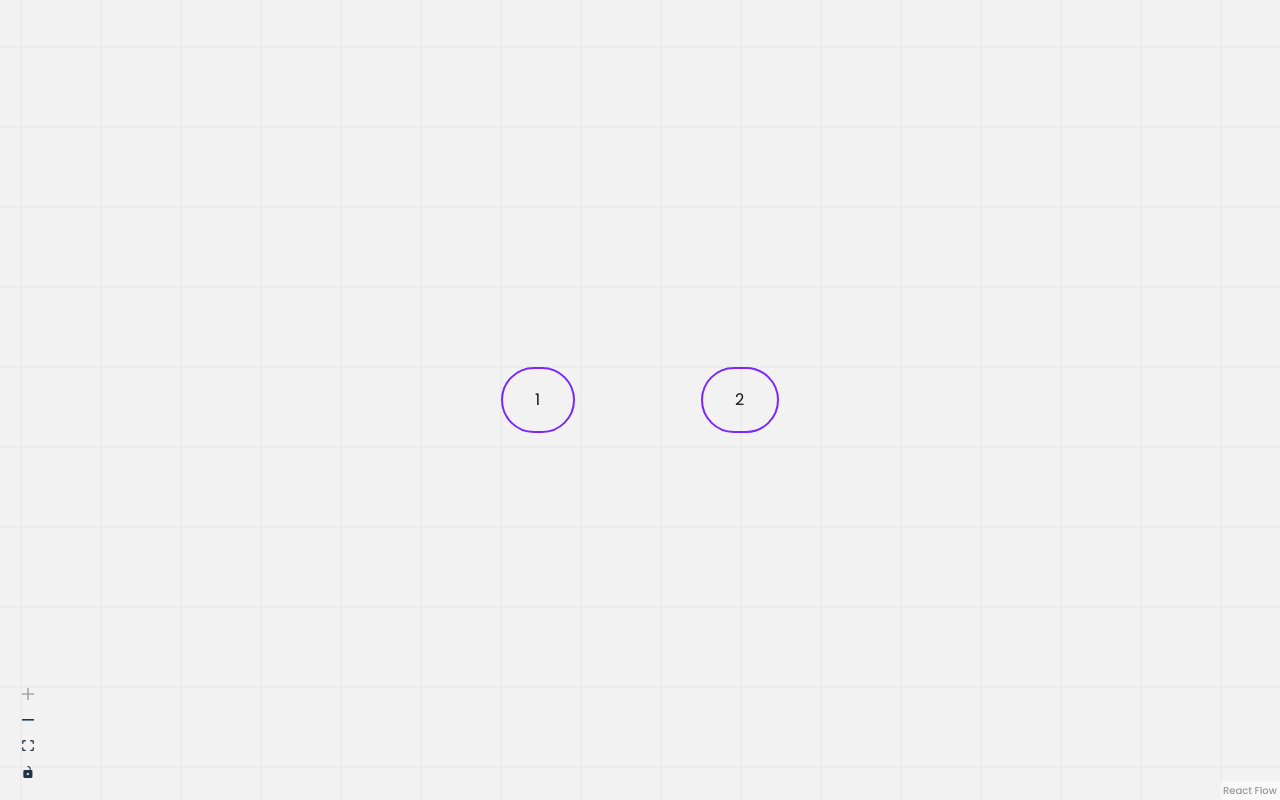
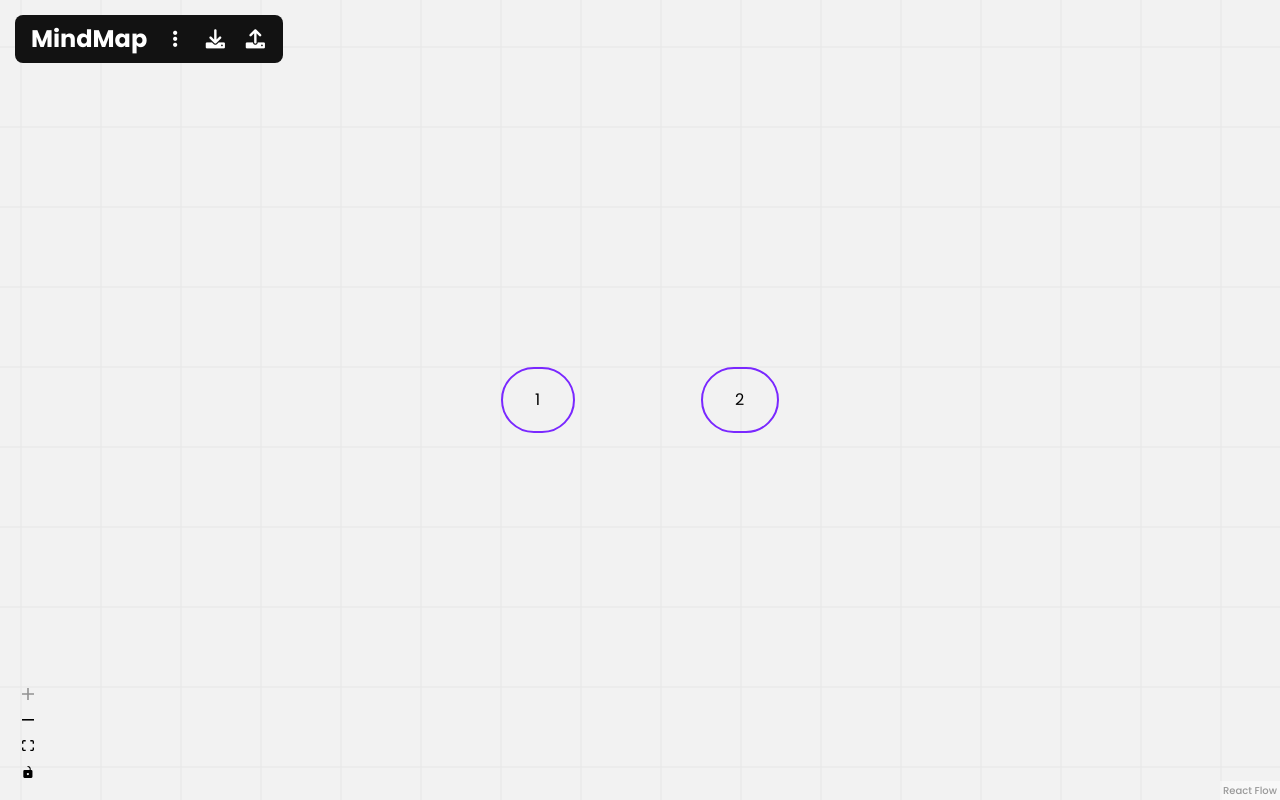
Before and after one commit to GuilhermeRoesler/Mind-Map, a React (Vite) app: page / in a window 1280 px wide. Built offline with nearby package versions, Linux system fonts and the light colour scheme; a web font is replaced by a local one.

Commit message:
feat: creating toolbar panel

```diff
--- a/package.json
+++ b/package.json
@@ -11,6 +11,7 @@
   },
   "dependencies": {
     "@xyflow/react": "^12.8.2",
+    "dagre": "^0.8.5",
     "react": "^19.1.0",
     "react-dom": "^19.1.0",
     "ulid": "^3.0.1",
--- a/src/App.css
+++ b/src/App.css
@@ -14,7 +14,10 @@
   padding: 0;
   box-sizing: border-box;
   font-family: 'Poppins', cursive;
+  color: black;
 }
+
+/* INTERNAL */
 
 .react-flow__node:focus {
   outline: #3859ff solid 1px !important;
@@ -23,6 +26,19 @@
 .react-flow__handle {
   opacity: 0;
 }
+
+.react-flow__controls-button {
+  color: black;
+  border-radius: 4px;
+  transition: all 0.3s;
+
+  &:hover {
+    background-color: rgb(212, 212, 212) !important;
+    color: black !important;
+  }
+}
+
+/* PERSONAL */
 
 .interactive-node {
   padding: .6rem 1rem;
@@ -96,3 +112,55 @@
   outline: 2px solid #3859ff;
   outline-offset: 1px;
 }
+
+/* TOOLBAR */
+
+.react-flow__panel.toolbar {
+  height: 3rem;
+  background-color: #121212;
+  padding: 4px 8px;
+  border-radius: 8px;
+  display: flex;
+  align-items: center;
+  color: white;
+}
+
+.react-flow__panel.toolbar>* {
+  color: inherit;
+  cursor: pointer;
+  height: 36px;
+  border-radius: 4px;
+  display: flex;
+  align-items: center;
+  justify-content: center;
+
+  &:hover {
+    background-color: #2a2a2a;
+  }
+
+  &:hover span {
+    display: block;
+  }
+}
+
+.react-flow__panel.toolbar h1 {
+  font-size: 1.5rem;
+  padding: 0 8px;
+}
+
+.react-flow__panel.toolbar i {
+  font-size: 1.2rem;
+  width: 40px;
+}
+
+.react-flow__panel.toolbar>* span {
+  display: none;
+  position: absolute;
+  color: white;
+  background-color: #222222;
+  bottom: -2rem;
+  border-radius: 8px;
+  padding: 8px;
+  font-size: .8rem;
+  font-weight: 400;
+}
--- a/src/components/AddButton.tsx
+++ b/src/components/AddButton.tsx
@@ -2,7 +2,7 @@ import { useReactFlow } from '@xyflow/react';
 import { ulid } from 'ulid';
 
 const AddButton = ({ type, id }: { type: 'left' | 'right'; id: string }) => {
-    const { getNode, setNodes, setEdges } = useReactFlow();
+    const { getNode, getNodes, setNodes, getEdges, setEdges } = useReactFlow();
 
     const createAdjacentNode = (direction: 'left' | 'right') => {
         const currentNode = getNode(id);
@@ -33,6 +33,12 @@ const AddButton = ({ type, id }: { type: 'left' | 'right'; id: string }) => {
 
         setNodes((nodes) => [...nodes, newNode]);
         setEdges((edges) => [...edges, newEdge]);
+
+        // Atualiza o localStorage
+        const updatedNodes = [...getNodes(), newNode];
+        const updatedEdges = [...getEdges(), newEdge];
+        localStorage.setItem('nodes', JSON.stringify(updatedNodes));
+        localStorage.setItem('edges', JSON.stringify(updatedEdges));
     };
 
     return (
--- a/src/components/Flow.tsx
+++ b/src/components/Flow.tsx
@@ -3,6 +3,7 @@ import {
     Background,
     BackgroundVariant,
     Controls,
+    Panel,
     ReactFlow,
     ReactFlowProvider,
     applyEdgeChanges,
@@ -10,7 +11,6 @@ import {
     addEdge,
     type Connection,
     type ReactFlowInstance
-
 } from '@xyflow/react';
 import '@xyflow/react/dist/style.css';
 
@@ -27,8 +27,6 @@ function Flow() {
     const [nodes, setNodes] = useState(initialNodes);
     const [edges, setEdges] = useState(initialEdges);
     const [reactFlowInstance, setReactFlowInstance] = useState<ReactFlowInstance | null>(null);
-    const [nodeId, setNodeId] = useState(4);
-    const isDragging = useRef(false);
 
     const onNodesChange = useCallback(
         (changes: any) => setNodes((nds) => applyNodeChanges(changes, nds)),
@@ -45,18 +43,18 @@ function Flow() {
         []
     );
 
-    // Função para criar um novo nó
-    const createNode = useCallback((position: { x: number; y: number }) => {
-        const newNode = {
-            id: nodeId.toString(),
-            data: { label: `Node ${nodeId}` },
-            position,
-            type: 'interactive'
-        };
+    // carrega dados do localStorage
+    useEffect(() => {
+        const storedNodes = localStorage.getItem('nodes');
+        const storedEdges = localStorage.getItem('edges');
 
-        setNodes((nds) => [...nds, newNode]);
-        setNodeId((id) => id + 1);
-    }, [nodeId]);
+        if (storedNodes) {
+            setNodes(JSON.parse(storedNodes));
+        }
+        if (storedEdges) {
+            setEdges(JSON.parse(storedEdges));
+        }
+    }, [])
 
     return (
         <ReactFlowProvider>
@@ -76,6 +74,12 @@ function Flow() {
                 bgColor='#f2f2f2'
                 lineWidth={1} color='#e6e6e6'
                 gap={40} />
+            <Panel position="top-left" className='header toolbar'>
+                <h1>MindMap<span>Home</span></h1>
+                <i className="fa-solid fa-ellipsis-vertical"><span>Main menu</span></i>
+                <i className="fa-solid fa-download"><span>Exportar</span></i>
+                <i className="fa-solid fa-upload"><span>Importar</span></i>
+            </Panel>
         </ReactFlowProvider>
     );
 }
```
Also changed, not shown: 1 other file (tests, documents, lock files or other folders).
